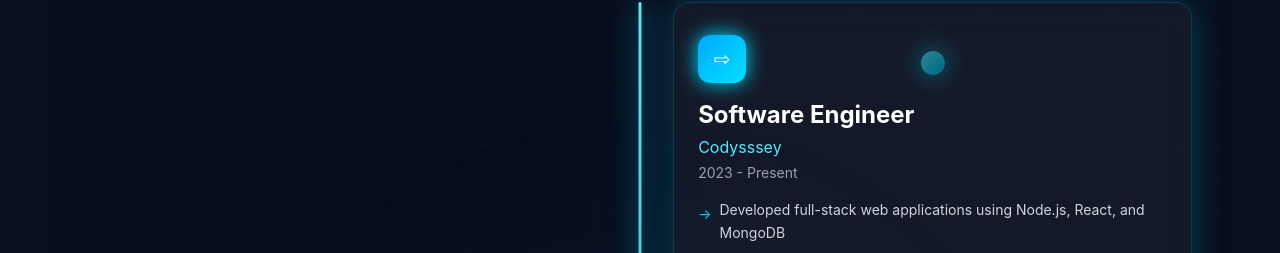
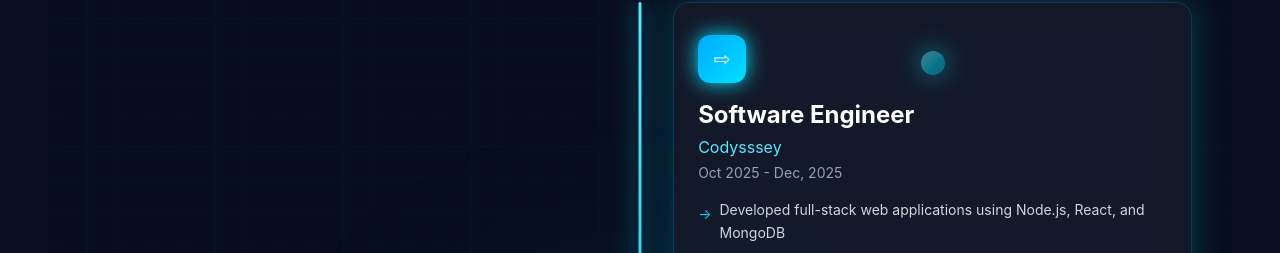
Before and after one commit to afridaasad/afreeda-portfolio, a Next.js app: page / in a window 1280 px wide. Shown: the part 2706-2959 px from the top of the page. Built offline with nearby package versions, Linux system fonts and the light colour scheme.

Commit message:
expereince change

```diff
--- a/app/components/Experience.tsx
+++ b/app/components/Experience.tsx
@@ -8,7 +8,7 @@ export default function ExperienceSection() {
     {
       role: "Software Engineer",
       company: "Codysssey",
-      year: "2023 - Present",
+      year: "Oct 2025 - Dec, 2025",
       points: [
         "Developed full-stack web applications using Node.js, React, and MongoDB",
         "Implemented REST APIs with JWT authentication and Razorpay payment integration",
```
